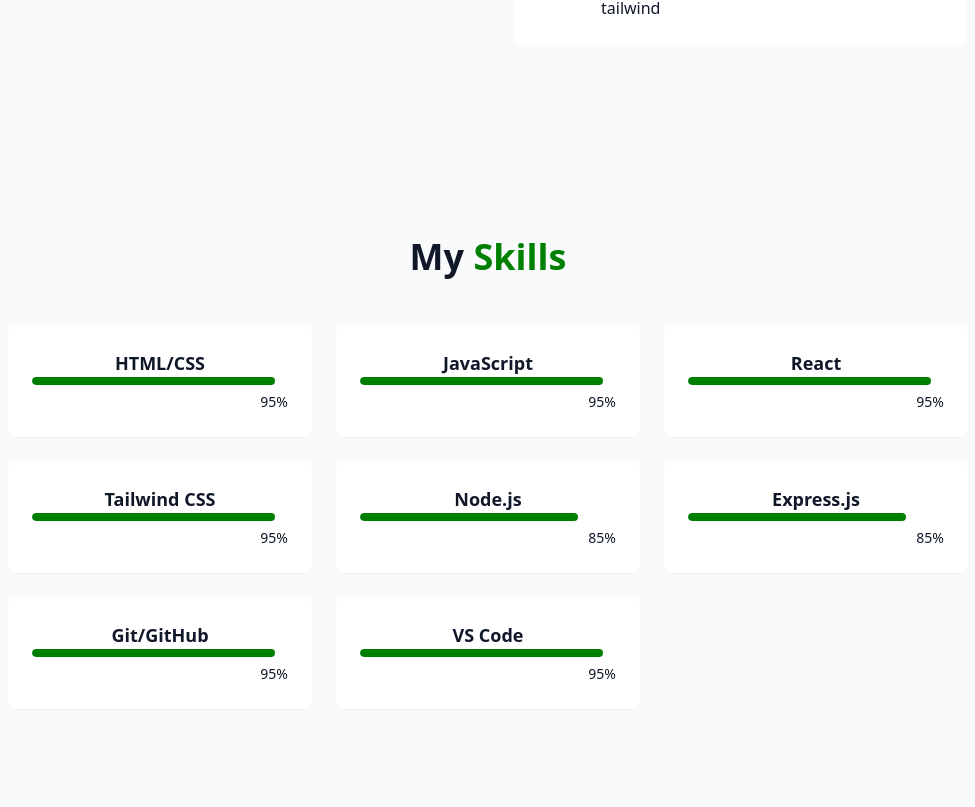
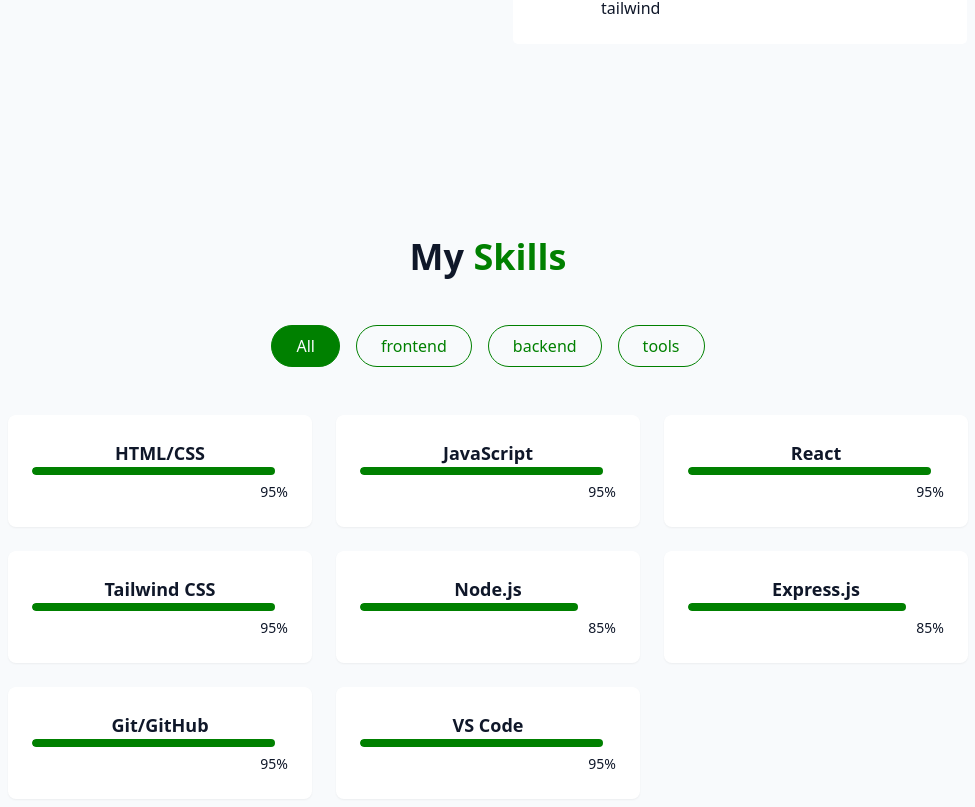
Before and after one commit to NattapatJanchaysang/Portfolio, a React (Vite) app: page / in a window 1280 px wide. Shown: the part 1365-2172 px from the top of the page, without its empty margins (152-1127 px from the left). Built offline with nearby package versions, Linux system fonts and the light colour scheme.

Commit message:
Skills Section Done

```diff
--- a/src/components/SkillsSection.jsx
+++ b/src/components/SkillsSection.jsx
@@ -1,3 +1,5 @@
+import { useState , useEffect } from "react"
+import { cn } from "@/lib/utils"
 
 const Skills = [
     //Frontend Skills
@@ -16,15 +18,33 @@
 
 ]
 
+const categories = ["All", "frontend", "backend", "tools"];
+
 export const Skillssection = () => {
+
+    const [activeCategories, setActiveCategories] = useState("All");
+
+    const filteredSkills = Skills.filter((Skills) => activeCategories === "All" || Skills.category === activeCategories);
+
+
     return (
         <section id="skills" className="py-24 px-4 relative bg-secondary/30">
             <div className="container mx-auto max-w-5xl">
                 <h2 className="text-3xl md:text-4xl font-bold mb-12 text-center">
                     My <span className="text-primary"> Skills</span>
                 </h2>
+
+                <div className="flex flex-wrap justify-center gap-4 mb-12">
+                        {categories.map((categories, key) => (
+                            <button key={key} className={cn("nobgcosmic-button" , activeCategories === categories ? "bg-primary text-primary-foreground" : "nogbgcosmic-button")}
+                            onClick={() => setActiveCategories(categories)}>
+                                {categories}
+                            </button>
+                        ))}
+                </div>
+
                 <div className="grid grid-cols-1 sm:grid-cols-2 lg:grid-cols-3 gap-6">
-                    {Skills.map((Skills, key) => (
+                    {filteredSkills.map((Skills, key) => (
                         <div key={key} className="bg-card p-6 rounded-lg shadow-xs card-hover">
                             <div>
                                 <h3 className="font-semibold text-lg">{Skills.name}</h3>
```
